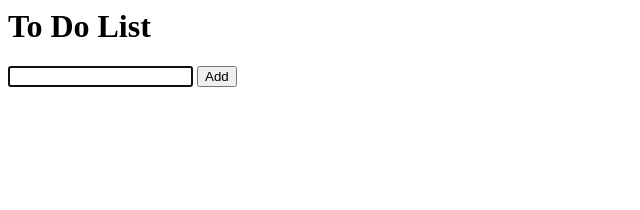
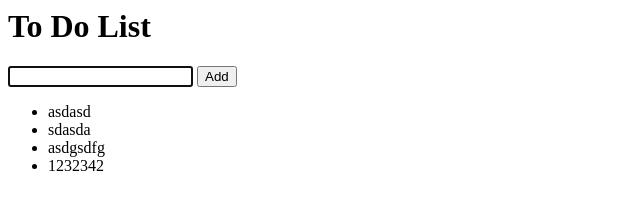
Before and after one commit to zahra-yousefi/new-todo, a plain HTML site: page index.html in a window 1280 px wide. Shown: the whole page, without its empty margins (0-640 px from the left). Drawn offline with Linux system fonts and the light colour scheme.

Commit message:
initial commit to v2

```diff
--- a/app.js
+++ b/app.js
@@ -1,9 +1,21 @@
 var input = document.getElementById('newTask');
-var result = document.getElementById('result');
+var container = document.getElementById('container');
+var todoList = [];
 
-var index = 1;
+function render(todos) {
+    for (var i = 0; i < todos.length; i++) {
+        var li = document.createElement('li');
+        li.textContent = todos[i];
+        container.appendChild(li);
+    }
+}
+
+render(['asdasd','sdasda','asdgsdfg','1232342']);
+
+
 function addItem() {
     var inputText = input.value;
+    todoList.push(inputText);
     var listTag = document.createElement('div');
     var textNode = document.createTextNode(index + '. ' + inputText);
     var TextSpan = document.createElement('span');
--- a/index.html
+++ b/index.html
@@ -11,7 +11,7 @@
                 <input type="submit" value="Add"></input>
 
         </form>
-        <div id="result"></div>
+        <ul id="container"></ul>
         <script src="app.js"></script>
 </body>
 
```
